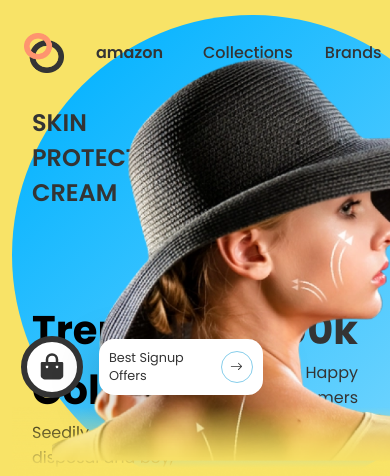
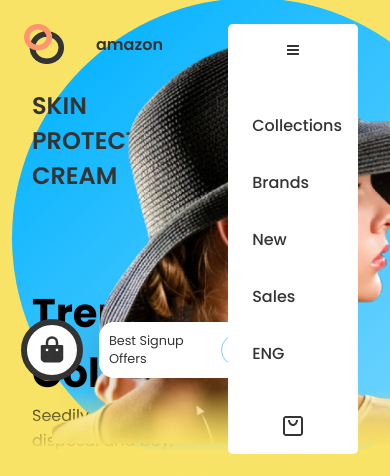
Before and after one commit to luizfporto/clonereact_ecommerce.github.io, a React (Create React App) app: page / in a window 390 px wide. Shown: the top 476 px of the page. Built offline with nearby package versions, Linux system fonts and the light colour scheme.

Commit message:
responsive menu

```diff
--- a/src/components/header/Header.jsx
+++ b/src/components/header/Header.jsx
@@ -1,9 +1,16 @@
-import React from 'react'
+import React, { useState } from 'react'
 import css from "./Header.module.css";
 import Logo from "../../assets/logo.png";
 import { CgShoppingBag } from "react-icons/cg";
+import { GoThreeBars } from "react-icons/go";
 
 export const Header = () => {
+
+  const [ShowMenu, setShowMenu] = useState(true)
+
+  const toggleMenu = ( ) => {
+      setShowMenu((ShowMenu)=>!ShowMenu)
+  }
   return (
     <div className={css.container}>
         <div className={css.logo}>
@@ -11,16 +18,22 @@ export const Header = () => {
            <span>amazon</span>
         </div>
 
+
         <div className={css.right}>
-           <div className={css.menu}>
-                <ul className={css.menu}>
+
+           <div className={css.bars} onClick={toggleMenu}>
+              <GoThreeBars/>
+           </div>
+
+
+                <ul className={css.menu} style={{display: ShowMenu? 'inherit': 'none'}}>
                   <li>Collections</li>
                   <li>Brands</li>
                   <li>New</li>
                   <li>Sales</li>
                   <li>ENG</li>
                 </ul>
-           </div>
+
            <input type="text" className={css.search} placeholder="Search" />
 
            <CgShoppingBag className={css.cart}/>
--- a/src/components/header/Header.module.css
+++ b/src/components/header/Header.module.css
@@ -52,3 +52,27 @@
     height: 1.5rem;
     cursor: pointer;
 }
+
+@media screen and (max-width: 600px) {
+    .right{
+        position: absolute;
+        right: 2rem;
+        z-index: 9999;
+        background: white;
+        color: var(--black);
+        border-radius: 5px;
+        flex-direction: column;
+        padding: 1rem;
+    }
+    .menu{
+        flex-direction: column;
+        margin-left: -2rem;
+        display: none;
+    }
+    .bars{
+        display: block;
+    }
+    .search{
+        display: none;
+    }
+}
```
